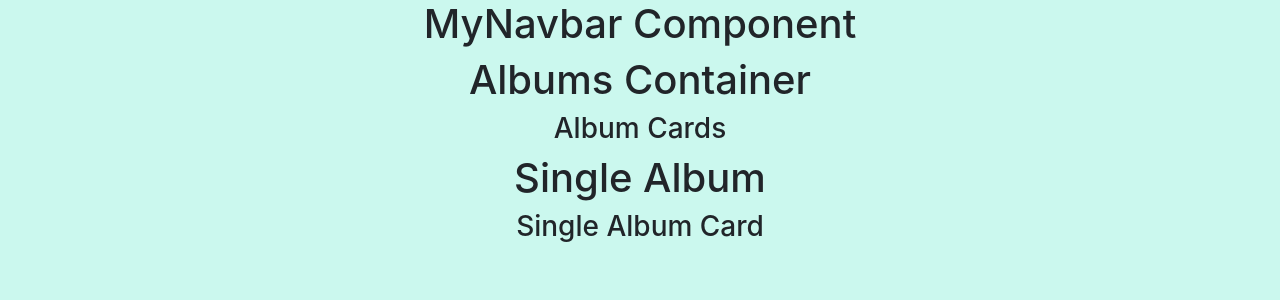
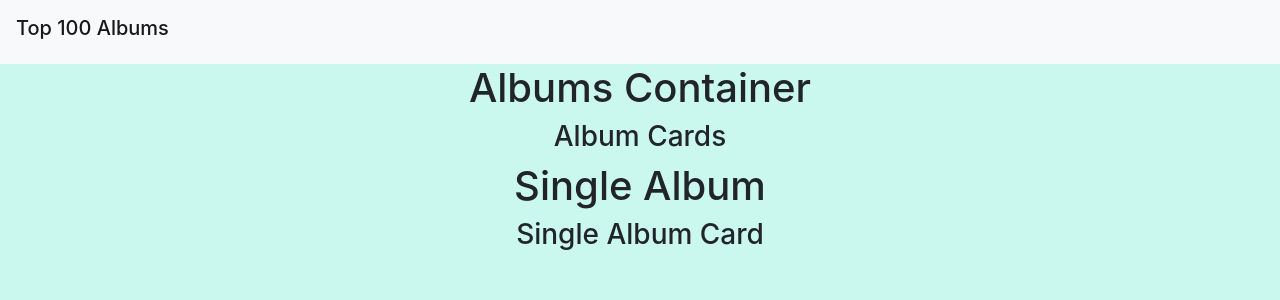
Before and after one commit to bethh56/top100-albums-capstone, a React (Create React App) app: page / in a window 1280 px wide. Shown: the top 300 px of the page. Built offline with nearby package versions, Linux system fonts and the light colour scheme.

Commit message:
navbar added

```diff
--- a/package.json
+++ b/package.json
@@ -10,6 +10,7 @@
     "axios": "^0.19.2",
     "bootstrap": "^4.5.0",
     "firebase": "^7.15.1",
+    "moment": "^2.27.0",
     "prop-types": "^15.7.2",
     "react": "^16.13.1",
     "react-dom": "^16.13.1",
--- a/src/components/MyNavbar/MyNavbar.js
+++ b/src/components/MyNavbar/MyNavbar.js
@@ -6,7 +6,9 @@ class MyNavbar extends React.Component {
   render() {
     return (
       <div>
-        <h1>MyNavbar Component</h1>
+        <nav class="navbar navbar-light bg-light">
+          <h1 class="navbar-brand">Top 100 Albums</h1>
+        </nav>
       </div>
     );
   }
```
Also changed, not shown: 1 other file (tests, documents, lock files or other folders).
